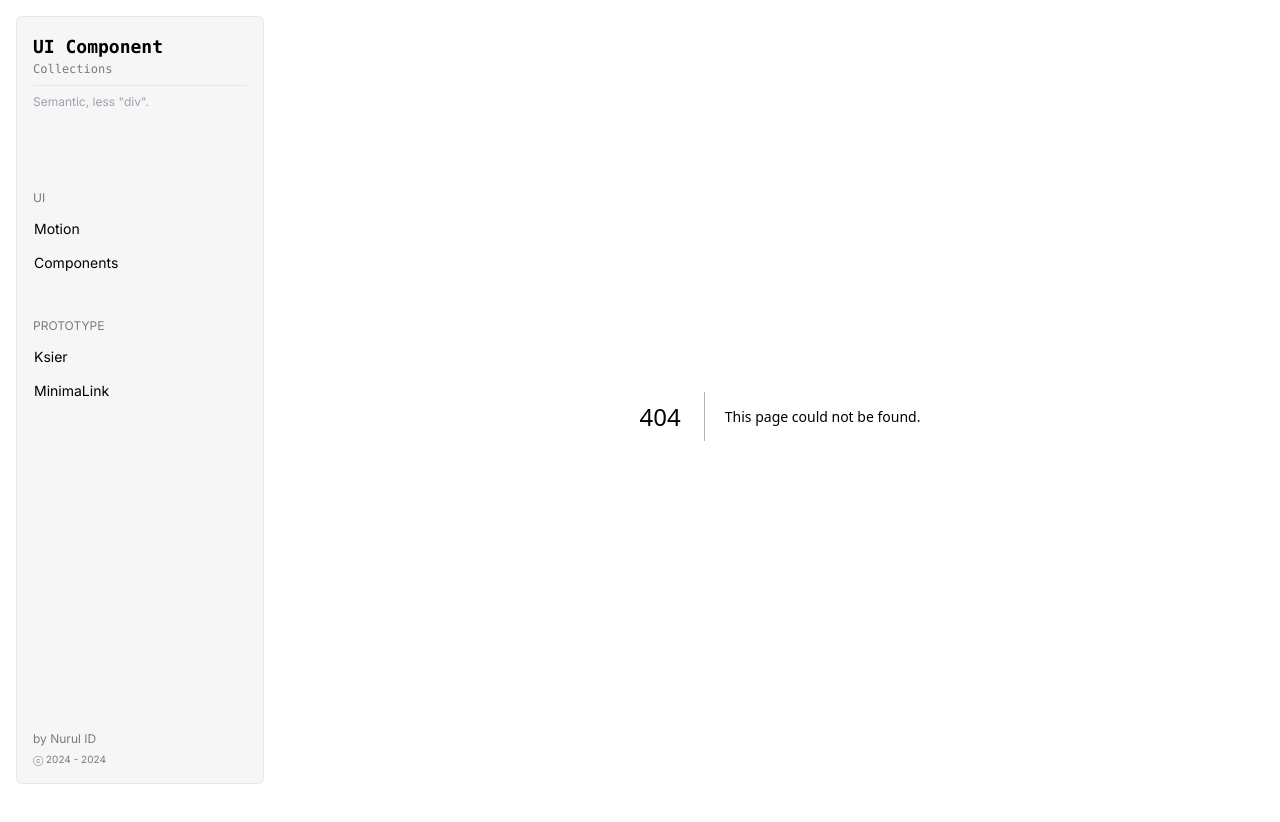
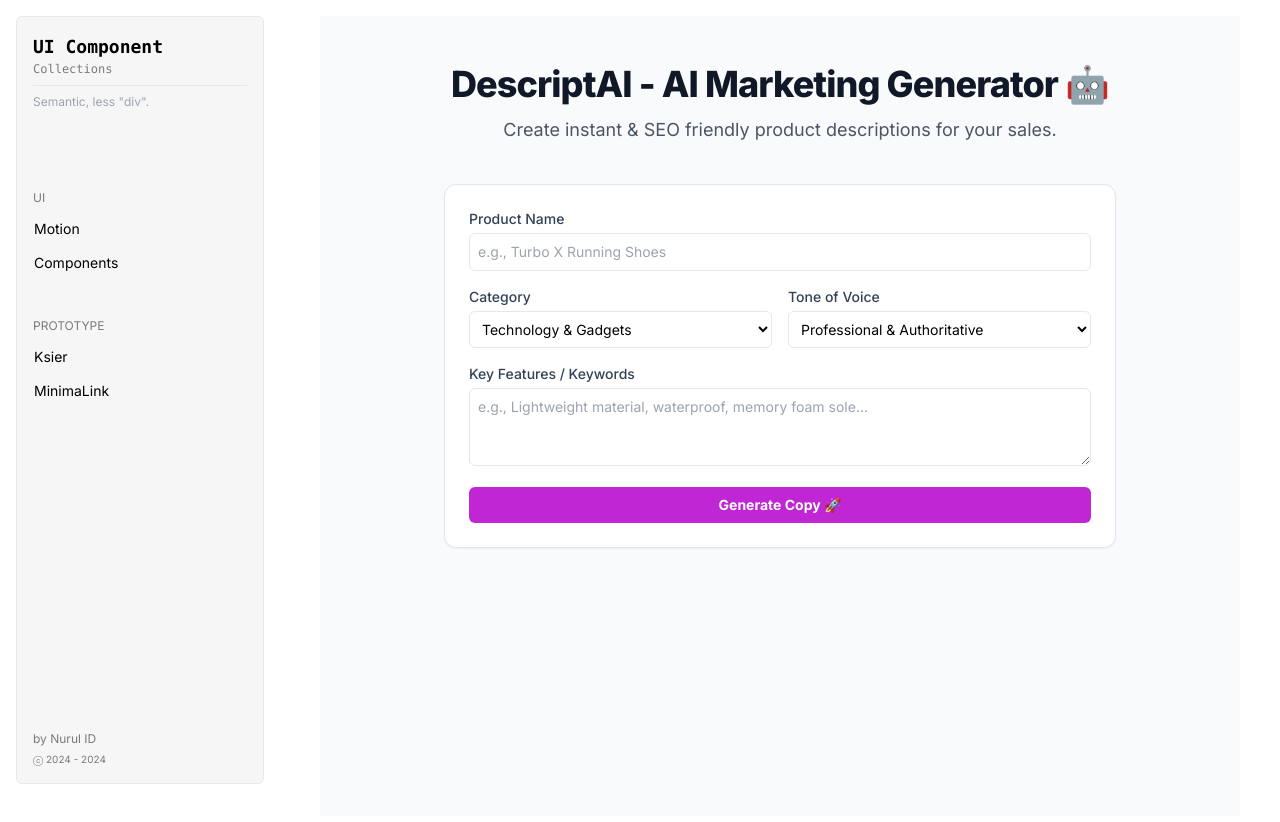
Before and after one commit to nurulid/ui-component-collections, a Next.js app: page /prototype/descript-ai in a window 1280 px wide. Before the commit this address had no page. Shown: the top 822 px of the page. Built offline with nearby package versions, Linux system fonts and the light colour scheme.

Commit message:
add DescriptAI feature with generator form, result display, and constants for categories and tones

```diff
--- /dev/null
+++ b/src/app/prototype/descript-ai/page.tsx
@@ -0,0 +1,27 @@
+import GeneratorFeature from "@/components/descript-ai/generator-feature";
+
+export const metadata = {
+  title: "AI Marketing Generator | Create Copywriting Instantly",
+  description: "Free tool to generate e-commerce product descriptions using AI.",
+};
+
+export default function Home() {
+  return (
+    <main className="min-h-screen bg-gray-50 py-12 px-4 sm:px-6 lg:px-8">
+      <div className="max-w-2xl mx-auto">
+
+        <div className="text-center mb-10">
+          <h1 className="text-4xl font-extrabold text-gray-900 tracking-tight">
+            DescriptAI - AI Marketing Generator 🤖
+          </h1>
+          <p className="mt-3 text-lg text-gray-600">
+            Create instant & SEO friendly product descriptions for your sales.
+          </p>
+        </div>
+
+        <GeneratorFeature />
+
+      </div>
+    </main>
+  );
+}
--- /dev/null
+++ b/src/components/descript-ai/generator-feature.tsx
@@ -0,0 +1,53 @@
+'use client';
+
+import { useState } from 'react';
+import { GenerateInput } from '@/lib/prompts';
+import GeneratorForm from './generator-form';
+import ResultDisplay from './result-display';
+
+export default function GeneratorFeature() {
+  const [isLoading, setIsLoading] = useState(false);
+  const [result, setResult] = useState(null);
+  const [error, setError] = useState('');
+
+  const handleGenerate = async (formData: GenerateInput) => {
+    setIsLoading(true);
+    setError('');
+    setResult(null);
+
+    try {
+      const response = await fetch('/api/generate', {
+        method: 'POST',
+        headers: { 'Content-Type': 'application/json' },
+        body: JSON.stringify(formData),
+      });
+
+      const json = await response.json();
+
+      if (!response.ok) {
+        throw new Error(json.error || 'Terjadi kesalahan');
+      }
+
+      setResult(json.data);
+    } catch (err) {
+      setError('Failed to generate content. Please try again.');
+      console.error(err);
+    } finally {
+      setIsLoading(false);
+    }
+  };
+
+  return (
+    <div className="space-y-6">
+      <GeneratorForm isLoading={isLoading} onSubmit={handleGenerate} />
+
+      {error && (
+        <div className="p-4 bg-red-50 text-red-700 rounded-md border border-red-200 animate-in fade-in">
+          {error}
+        </div>
+      )}
+
+      {result && <ResultDisplay data={result} />}
+    </div>
+  );
+}
--- /dev/null
+++ b/src/components/descript-ai/generator-form.tsx
@@ -0,0 +1,88 @@
+"use client";
+
+import { useState } from "react";
+import { CATEGORIES, TONES } from "@/lib/constants";
+import { GenerateInput } from "@/lib/prompts";
+
+interface GeneratorFormProps {
+  isLoading: boolean;
+  onSubmit: (data: GenerateInput) => void;
+}
+
+export default function GeneratorForm({ isLoading, onSubmit }: GeneratorFormProps) {
+  const [formData, setFormData] = useState<GenerateInput>({
+    productName: "",
+    category: CATEGORIES[0],
+    features: "",
+    tone: TONES[0],
+  });
+
+  const handleSubmit = (e: React.FormEvent) => {
+    e.preventDefault();
+    onSubmit(formData);
+  };
+
+  return (
+    <form onSubmit={handleSubmit} className="space-y-4 bg-white p-6 rounded-xl shadow-sm border border-slate-200">
+
+      {/* product name */}
+      <div>
+        <label className="block text-sm font-medium mb-1 text-slate-700">Product Name</label>
+        <input
+          type="text"
+          required
+          className="w-full p-2 border rounded-md focus:ring-2 focus:ring-fuchsia-500 outline-none transition-all"
+          placeholder="e.g., Turbo X Running Shoes"
+          value={formData.productName}
+          onChange={(e) => setFormData({ ...formData, productName: e.target.value })}
+        />
+      </div>
+
+      {/* grid for category & tone */}
+      <div className="grid grid-cols-1 md:grid-cols-2 gap-4">
+        <div>
+          <label className="block text-sm font-medium mb-1 text-slate-700">Category</label>
+          <select
+            className="w-full p-2 border rounded-md bg-white focus:ring-2 focus:ring-fuchsia-500 outline-none"
+            value={formData.category}
+            onChange={(e) => setFormData({ ...formData, category: e.target.value })}
+          >
+            {CATEGORIES.map((c) => <option key={c} value={c}>{c}</option>)}
+          </select>
+        </div>
+
+        <div>
+          <label className="block text-sm font-medium mb-1 text-slate-700">Tone of Voice</label>
+          <select
+            className="w-full p-2 border rounded-md bg-white focus:ring-2 focus:ring-fuchsia-500 outline-none"
+            value={formData.tone}
+            onChange={(e) => setFormData({ ...formData, tone: e.target.value })}
+          >
+            {TONES.map((t) => <option key={t} value={t}>{t}</option>)}
+          </select>
+        </div>
+      </div>
+
+      {/* features */}
+      <div>
+        <label className="block text-sm font-medium mb-1 text-slate-700">Key Features / Keywords</label>
+        <textarea
+          required
+          rows={3}
+          className="w-full p-2 border rounded-md focus:ring-2 focus:ring-fuchsia-500 outline-none transition-all"
+          placeholder="e.g., Lightweight material, waterproof, memory foam sole..."
+          value={formData.features}
+          onChange={(e) => setFormData({ ...formData, features: e.target.value })}
+        />
+      </div>
+
+      <button
+        type="submit"
+        disabled={isLoading}
+        className="w-full bg-fuchsia-600 hover:bg-fuchsia-700 text-white font-bold py-2 px-4 rounded-md transition-colors disabled:opacity-50 disabled:cursor-not-allowed"
+      >
+        {isLoading ? "Generating Content..." : "Generate Copy 🚀"}
+      </button>
+    </form>
+  );
+}
--- /dev/null
+++ b/src/components/descript-ai/result-display.tsx
@@ -0,0 +1,41 @@
+interface ResultData {
+  seoTitle: string;
+  description: string;
+  tags: string[];
+}
+
+export default function ResultDisplay({ data }: { data: ResultData }) {
+  if (!data) return null;
+
+  return (
+    <div className="mt-8 bg-slate-50 p-6 rounded-xl border border-slate-200 animate-in fade-in slide-in-from-bottom-4">
+      <h2 className="text-xl font-bold mb-4 text-slate-800">Generated Results ✨</h2>
+
+      <div className="space-y-4">
+        {/* SEO title */}
+        <div>
+          <span className="text-xs font-bold text-fuchsia-600 uppercase tracking-wider">SEO Title</span>
+          <h3 className="text-lg font-medium text-gray-900 mt-1">{data.seoTitle}</h3>
+        </div>
+
+        {/* description */}
+        <div>
+          <span className="text-xs font-bold text-fuchsia-600 uppercase tracking-wider">Product Description</span>
+          <p className="text-gray-700 mt-1 leading-relaxed whitespace-pre-line">{data.description}</p>
+        </div>
+
+        {/* tags */}
+        <div>
+          <span className="text-xs font-bold text-fuchsia-600 uppercase tracking-wider">Hashtags</span>
+          <div className="flex flex-wrap gap-2 mt-2">
+            {data.tags.map((tag, i) => (
+              <span key={i} className="bg-fuchsia-100 text-fuchsia-700 px-3 py-1 rounded-full text-sm font-medium">
+                #{tag}
+              </span>
+            ))}
+          </div>
+        </div>
+      </div>
+    </div>
+  );
+}
--- /dev/null
+++ b/src/lib/constants.ts
@@ -0,0 +1,19 @@
+export const CATEGORIES = [
+  "Technology & Gadgets",
+  "Fashion & Apparel",
+  "Food & Beverage",
+  "Health & Beauty",
+  "Automotive",
+  "Professional Services",
+  "Home & Living",
+  "Travel & Leisure"
+];
+
+export const TONES = [
+  "Professional & Authoritative",
+  "Casual & Friendly",
+  "Luxury & Exclusive",
+  "Witty & Humorous",
+  "Persuasive & Urgent",
+  "Minimalist & Clean"
+];
```
